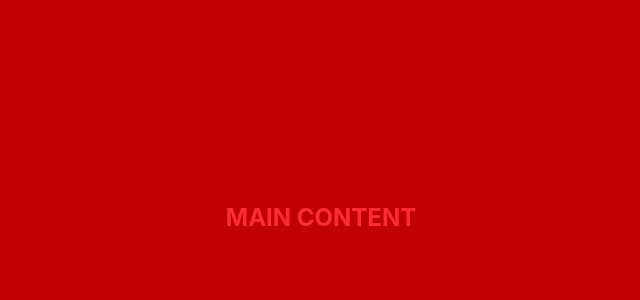
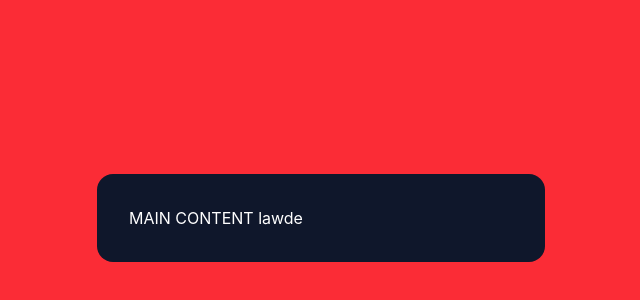
Before and after one commit to Aztec331/Gigflow, a React (Vite) app in the folder react-client/: page /auth in a window 1280 px wide. Shown: the part 182-482 px from the top of the page, without its empty margins (319-959 px from the left). Built offline with nearby package versions, Linux system fonts and the light colour scheme.

Commit message:
Update AuthPage.jsx

```diff
--- a/react-client/src/App.jsx
+++ b/react-client/src/App.jsx
@@ -6,7 +6,7 @@ import Rough from './components/Rough'
 function App() {
   return (
 
-    <div className='h-screen w-screen'>
+    <div className='min-h-screen bg-slate-950'>
     <BrowserRouter>
 
       <Routes>
--- a/react-client/src/components/AuthPage.jsx
+++ b/react-client/src/components/AuthPage.jsx
@@ -1,15 +1,15 @@
-import { useState } from 'react'
-
 export default function AuthPage() {
 
-  return(
-    <>
+  return (
 
-    <div className='flex items-center justify-center text-red-500 text-2xl font-bold bg-red-700 h-screen'>
-      MAIN CONTENT
+    <div className="flex items-center justify-center h-screen p-4 bg-red-500">
+
+      <div className="w-full max-w-md bg-slate-900 rounded-2xl p-8 text-white">
+        MAIN CONTENT lawde
+      </div>
+
     </div>
 
-    </>
   )
 
 }
```
